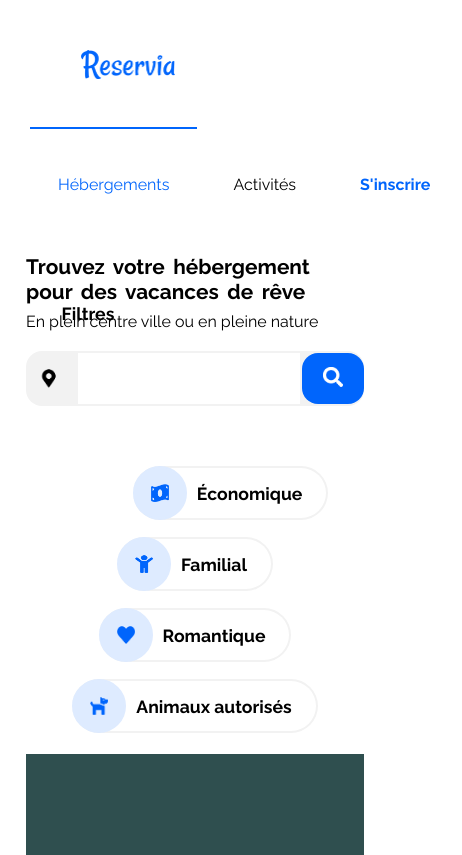
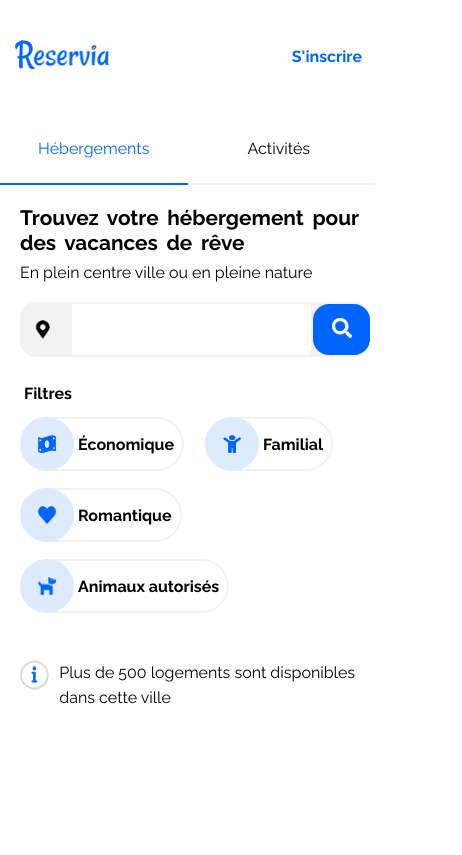
Before and after one commit to ECo0431/P2_Coffec_Elie_Nok2, a plain HTML site: page index.html in a window 390 px wide. Shown: the top 855 px of the page, 462 px wide, since content can reach past the window. Drawn offline with Linux system fonts and the light colour scheme.

Commit message:
Header et asside desormais compatible pour smartphone

```diff
--- a/index.html
+++ b/index.html
@@ -16,12 +16,12 @@
                 <li>
                     <div class="line bcBlue"></div>
                     <a class="regular colBlue" href="">Hébergements</a>
-                    <div class="lineTablet bcBlue"></div>
+                    <div class="lineTablet lineSmartphone bcBlue"></div>
                 </li>
                 <li>
                     <div class="lineHidden"></div>
                     <a class="regular colBlack" href="">Activités</a>
-                    <div class="lineTabletHidden"></div>
+                    <div class="lineTabletHidden lineSmartphoneLightGray"></div>
                 </li>
                 <li>
                     <div class="lineHidden"></div>
@@ -54,7 +54,7 @@
                             Filtres
                         </a>
                     </li>
-                    <li>
+                    <li id="eco">
                         <a class="bold colBlack border" href="">
                             <div class="round bcLightBlue">
                                 <img class="image" alt="billet" src="/sources/images/logo_et_picto/picto_billet.png">
--- a/style.css
+++ b/style.css
@@ -219,7 +219,6 @@ aside .pictoInfo {
 }
 
 footer{
-    background-color: darkslategrey;
     height: 500px
 }
 
@@ -233,13 +232,86 @@ footer{
 
 @media screen and (min-width: 0px) and (max-width: 624px){
 
+    body{
+        padding: 0px;
+    }
+
     main{
-        padding: 0;
+        padding: 20px;
     }
+
+    header .line, header .lineHidden{
+        display: none;
+    }
+
+    header .lineSmartphone{
+        height: 2px;
+        width: 187.5px;
+        margin: 15px 0px 0px 0px;
+    }
+
+    header .lineSmartphoneLightGray{
+        height: 2px;
+        width: 187.5px;
+        margin: 15px 0px 0px 0px;
+        background-color: #F2F2F2;
+    }
+
+    header{
+        display: flex;
+        flex-direction: column;
+        justify-content: flex-start;
+        align-items: flex-start;
+    }
+
+    header nav{
+        margin:  60px 0px 0px 0px;
+        width: 100%;
+    }
+
+    header nav ul{
+        width: 100%;
+    }
+
+    header nav ul li{
+        margin: 0px;
+        width: 100%;
+        display: flex;
+        justify-content: center;
+        flex-direction: column;
+    }
+
+    header nav ul li a{
+        margin: 0px;
+    }
+
+    header nav ul li a{
+        margin: 0px;
+    }
+
+    header nav ul li .colBlue{
+        padding-left: 38px;
+    }
+
+    header nav ul li .colBlack{
+        padding-left: 60px;
+    }
+
+    #logo{
+        margin: 40px 0px 0px 15px;
+    }
+
+    #sinscrire{
+        position: absolute;
+        top: 37px;
+        right: 0px;
+    }
+
 
     #filtres{
         position: absolute;
-        top: 288px;
+        top: 368px;
+        left: 24px;
     }
 
     aside form{
@@ -251,7 +323,7 @@ footer{
 
     aside form #field{
         height: 51px;
-        width: 480px;
+        width: 565px;
     }
 
     aside form button{
@@ -273,11 +345,30 @@ footer{
     aside nav ul{
         height: 100%;
         flex-wrap: wrap;
-        justify-content: space-around;
+    }
+
+    aside nav ul li a{
+        font-size: 1em;
     }
 
     aside nav ul li {
-        margin: 0px 0px 21px 0px;
+        margin: 0px 21px 21px 0px;
+    }
+
+    aside nav ul li a .txtButon{
+        margin-right: 8px;
+    }
+
+    aside nav ul li a .round{
+        margin: 0px 4px 0px 0px;
+    }
+
+    #eco{
+        margin-left: -21px;
+    }
+
+    aside .boxInfo p{
+        line-height: 25px;
     }
 
 }
```
